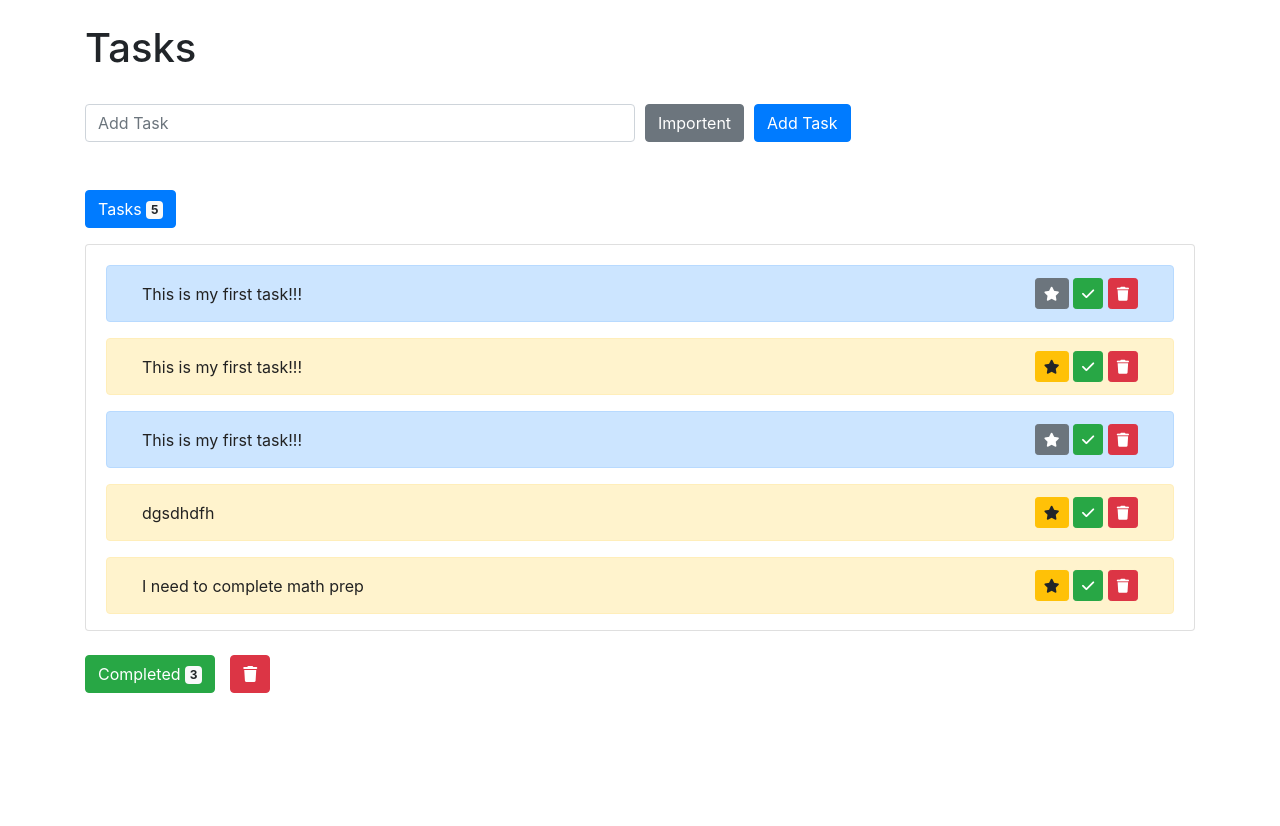
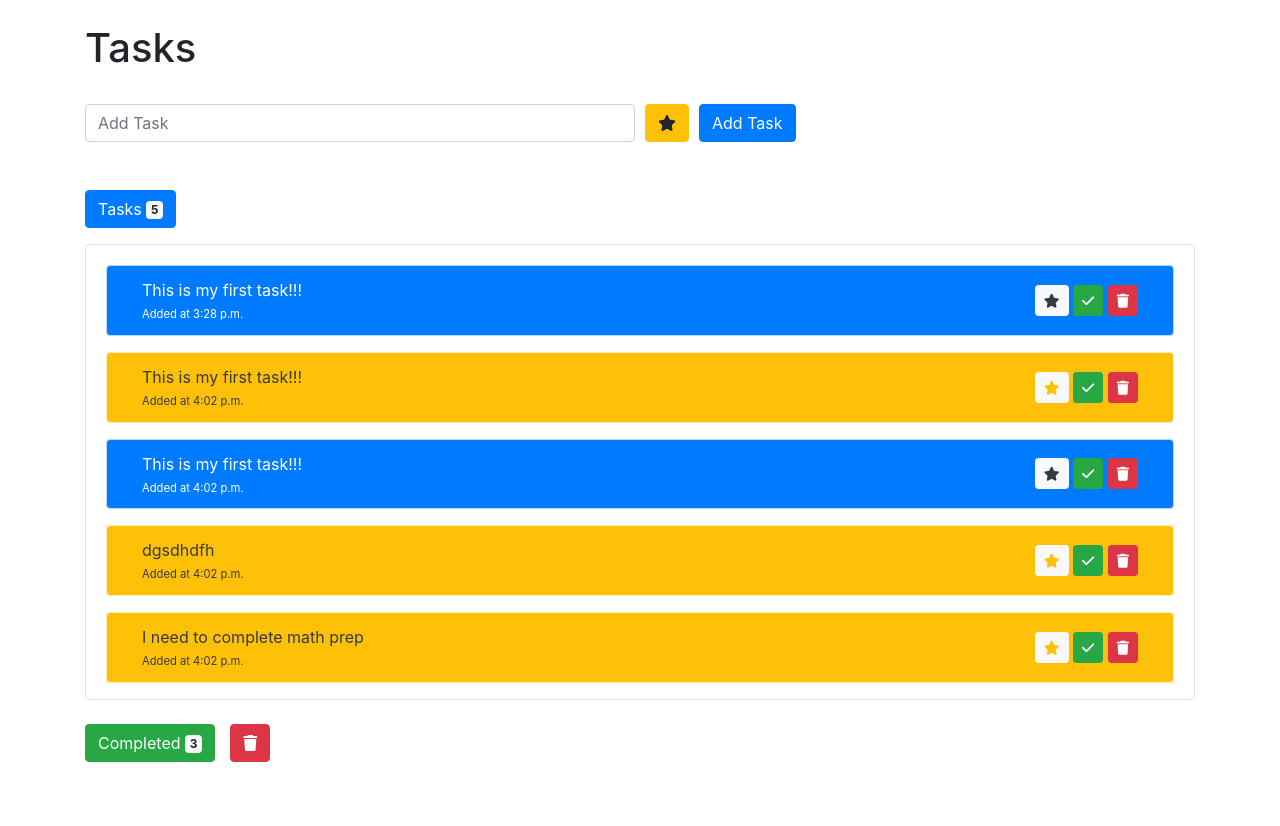
Before and after one commit to rohid-hub/django_my_tasks, a Django app: page /tasks/ in a window 1280 px wide. Shown: the part 56-882 px from the top of the page. Before the commit the page ends 749 px from the top, so only its background shows below. Run offline with Django 3.2, Linux system fonts and the light colour scheme; data comes from the database, SQL or seed files in the repository; both versions use the stored data as it was after the commit; some libraries are stand-ins or nearby versions.

Commit message:
List item card color changed

```diff
--- a/task/models.py
+++ b/task/models.py
@@ -4,6 +4,7 @@ class Task(models.Model):
   content = models.CharField(max_length=500)
   isImportent = models.BooleanField(default=False, null=True)
   isCompleted = models.BooleanField(default=False, null=True)
+  created_at = models.DateTimeField(auto_now_add=True)
 
   def __str__(self):
     return self.content
--- a/templates/tasks/tasks.html
+++ b/templates/tasks/tasks.html
@@ -1,8 +1,6 @@
 {% extends "layout.html" %}
 
-{% block title %}
-Tasks
-{% endblock title %}
+{% block title %}Tasks{% endblock title %}
 
 {% block content %}
 <h1>Tasks</h1>
@@ -15,8 +13,8 @@ Tasks
     </div>
     <div class="col-auto">
       <div class="btn-group-toggle" data-toggle="buttons">
-        <label class="btn btn-secondary">
-          <input class="form-check-input" type="checkbox" id="autoSizingCheck" name="isImportent" value="True" autocomplete="off">Importent</label>
+        <label class="btn btn-warning">
+          <input class="form-check-input" type="checkbox" id="autoSizingCheck" name="isImportent" value="True" autocomplete="off"><p class="m-0"><i class="fas fa-star"></i></p></label>
       </div>
     </div>
     <div class="col-auto">
@@ -37,19 +35,37 @@ Tasks
   {% for task in tasks %}
   <div class="alert {% if task.isImportent %}
   alert-warning
+  bg-warning
   {% else %}
   alert-primary
+  bg-primary
   {% endif %} row align-items-center mx-0" role="alert">
-   <div class="col-auto mr-auto" style="color: #222;">{{ task }}</div>
+   <div class="col-auto mr-auto">
+    <p class="mb-1
+    {% if task.isImportent %}
+    text-dark
+    {% else %}
+    text-white
+    {% endif %}
+    ">{{ task }}</p>
+    <p class="m-0
+    {% if task.isImportent %}
+    text-dark
+    {% else %}
+    text-white
+    {% endif %}
+    " style="font-size: 0.7rem;">Added at {{ task.created_at.time }}</p>
+  </div>
    <div class="col-auto">
     <a href="{% url 'isImportent' task.id %}"
     style="margin-left: 10px;"
     class="
       btn btn-sm
+      btn-light
       {% if task.isImportent %}
-      btn-warning
+        text-warning
       {% else %}
-        btn-secondary
+        text-dark
       {% endif %}"><i class="fas fa-star"></i></a>
      <a href="{% url 'isCompleted' task.id %}" class="btn btn-success btn-sm"><i class="fas fa-check"></i></a>
      <a href="{% url 'delete' task.id %}" class="btn btn-sm btn-danger"><i class="fas fa-trash"></i></a>
@@ -78,10 +94,10 @@ Tasks
   <div class="collapse" id="collapseExample">
       <div class="card card-body pb-0">
       {% for task in completed_Tasks %}
-          <div class="alert alert-success row align-items-center mx-0" role="alert">
-            <div class="col-auto mr-auto" style="text-decoration: line-through; color: #222;">{{ task }}</div>
+          <div class="alert alert-success bg-success text-white row align-items-center mx-0" role="alert">
+            <div class="col-auto mr-auto" style="text-decoration: line-through;">{{ task }}</div>
             <div class="col-auto">
-              <a href="{% url 'isCompleted' task.id %}" class="btn btn-success btn-sm"><i class="fas fa-times"></i></a>
+              <a href="{% url 'isCompleted' task.id %}" class="btn btn-light btn-sm"><i class="fas fa-times"></i></a>
               <a href="{% url 'delete' task.id %}" class="btn btn-danger btn-sm"><i class="fas fa-trash"></i></a>
             </div>
           </div>
```
Also changed, not shown: db.sqlite3, task/migrations/0002_task_datetime.py (added), task/migrations/0003_auto_20200228_2117.py (added).
